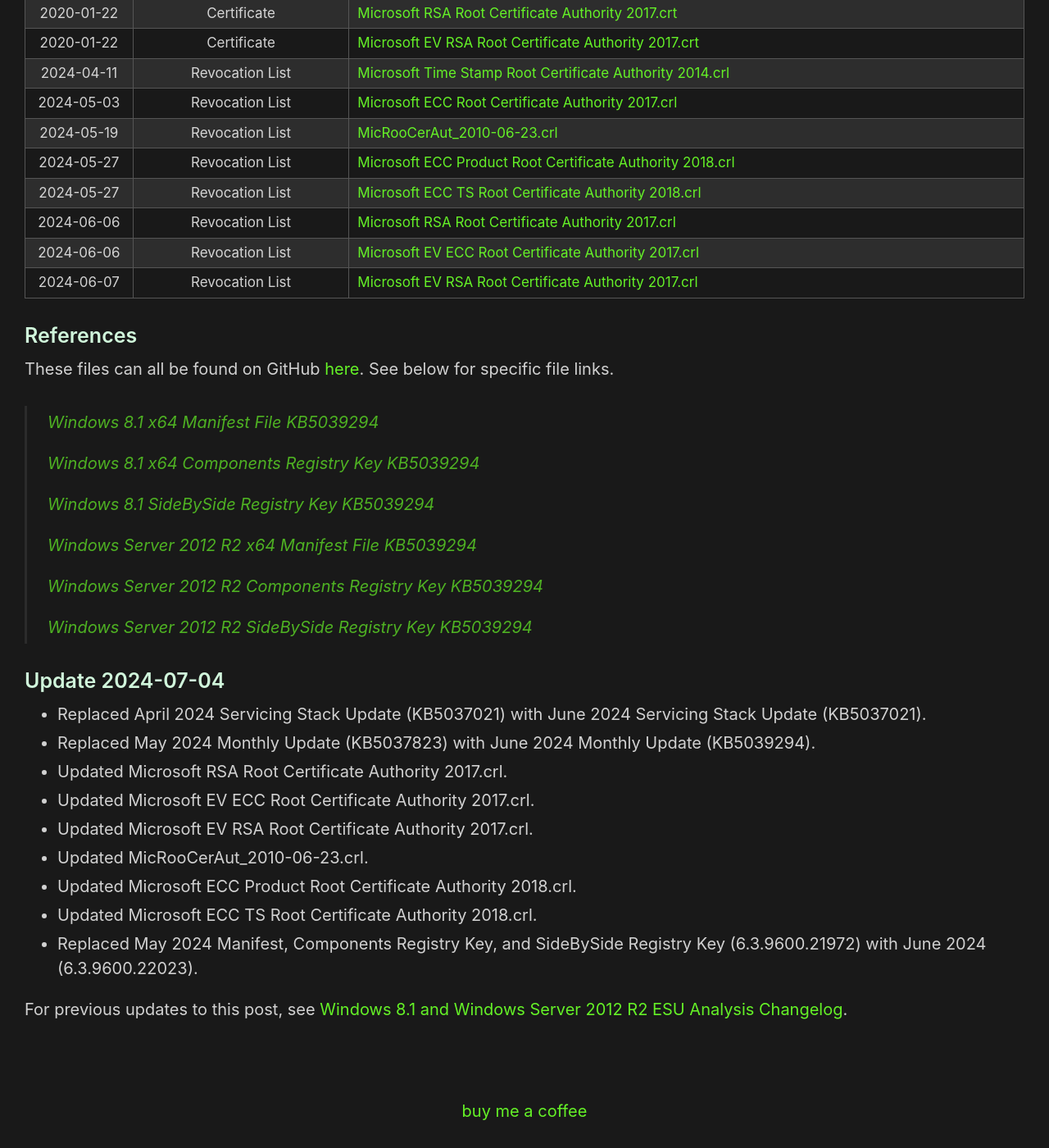
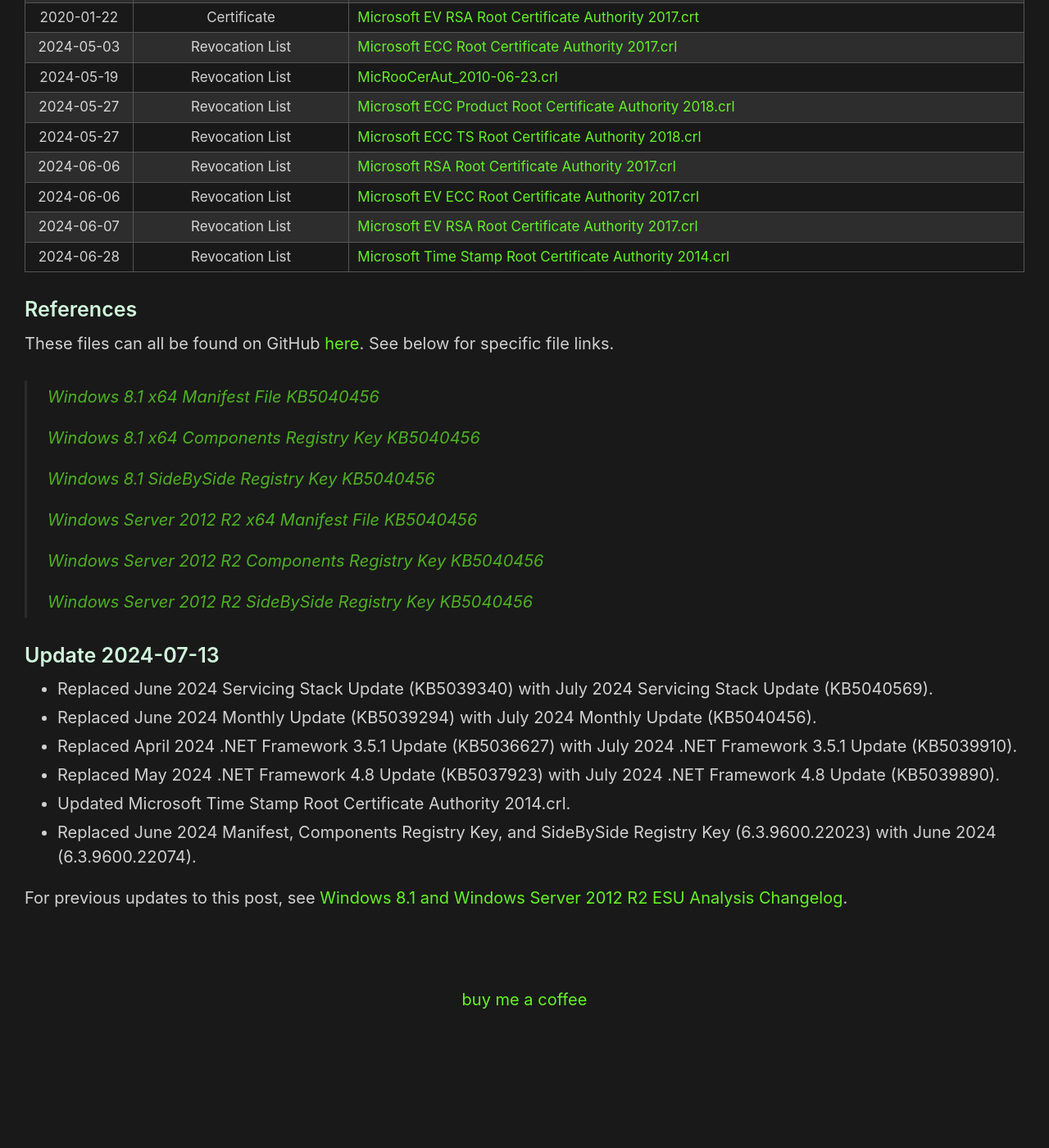
Before and after one commit to HackAndPwn/HackAndPwn.github.io, a Jekyll site: the page built from _posts/2024-01-21-windows-8.1-and-2012-r2-esu-analysis.md, in a window 1280 px wide and 1400 px high, scrolled down 3345 px. Shown: the whole window at 82% size. Built offline with Jekyll 4.4.1, drawn with Linux system fonts in a browser that asks for light colours; after the commit the page ends 4609 px from its top, so only the background shows below that; some of the changed text lies outside the part shown.

Commit message:
july 2024 updates

```diff
--- a/_posts/2024-01-21-windows-8.1-and-2012-r2-esu-analysis.md
+++ b/_posts/2024-01-21-windows-8.1-and-2012-r2-esu-analysis.md
@@ -2,7 +2,7 @@
 layout: post
 title: Windows 8.1 and Windows Server 2012 R2 ESU Analysis
 original_date: 2024-01-21
-date: 2024-07-04
+date: 2024-07-13
 ---
 
 The original Windows 7 ESU Analysis can be found [here](https://hackandpwn.com/windows-7-esu-analysis).  With the ending of support for Windows 8.1 and Server 2012 R2 in 2023, additional research was conducted to see if similar techniques would work for these operating systems as well.  It was determined that both Windows 8.1 and Windows Server 2012 R2 can be fully patched past the supported period.
@@ -17,35 +17,35 @@
 
 > <center><img src="/assets/2024-01-21-windows-8.1-and-2012-r2-esu-analysis/01.png"></center>
 
-### Install The Latest Servicing Stack Update (SSU) - KB5039340 (June 2024)
-Install [Windows8.1-KB5039340-x64.msu](https://github.com/HackAndPwn/Windows-8.1-And-Server-2012-R2-ESU-Analysis/raw/main/Patches/01_Windows8.1-KB5039340-x64.msu) and reboot the computer.
+### Install The Latest Servicing Stack Update (SSU) - KB5040569 (July 2024)
+Install [Windows8.1-KB5040569-x64.msu](https://github.com/HackAndPwn/Windows-8.1-And-Server-2012-R2-ESU-Analysis/raw/main/Patches/01_Windows8.1-KB5040569-x64.msu) and reboot the computer.
 
-### Install The Latest Monthly Cumulative Update Via Failed Reboot Technique - KB5039294 (June 2024)
-1. Install KB5039294 ( [Part 1](https://github.com/HackAndPwn/Windows-8.1-And-Server-2012-R2-ESU-Analysis/raw/main/Patches/02_Windows8.1-KB5039294-x64.zip.001) / [Part 2](https://github.com/HackAndPwn/Windows-8.1-And-Server-2012-R2-ESU-Analysis/raw/main/Patches/02_Windows8.1-KB5039294-x64.zip.002) / [Part 3](https://github.com/HackAndPwn/Windows-8.1-And-Server-2012-R2-ESU-Analysis/raw/main/Patches/02_Windows8.1-KB5039294-x64.zip.003) / [Part 4](https://github.com/HackAndPwn/Windows-8.1-And-Server-2012-R2-ESU-Analysis/raw/main/Patches/02_Windows8.1-KB5039294-x64.zip.004) / [Part 5](https://github.com/HackAndPwn/Windows-8.1-And-Server-2012-R2-ESU-Analysis/raw/main/Patches/02_Windows8.1-KB5039294-x64.zip.005) / [Part 6](https://github.com/HackAndPwn/Windows-8.1-And-Server-2012-R2-ESU-Analysis/raw/main/Patches/02_Windows8.1-KB5039294-x64.zip.006) ) and reboot the computer.  This will result in a failed update and rollback.
+### Install The Latest Monthly Cumulative Update Via Failed Reboot Technique - KB5040456 (July 2024)
+1. Install KB5040456 ( [Part 1](https://github.com/HackAndPwn/Windows-8.1-And-Server-2012-R2-ESU-Analysis/raw/main/Patches/02_Windows8.1-KB5040456-x64.zip.001) / [Part 2](https://github.com/HackAndPwn/Windows-8.1-And-Server-2012-R2-ESU-Analysis/raw/main/Patches/02_Windows8.1-KB5040456-x64.zip.002) / [Part 3](https://github.com/HackAndPwn/Windows-8.1-And-Server-2012-R2-ESU-Analysis/raw/main/Patches/02_Windows8.1-KB5040456-x64.zip.003) / [Part 4](https://github.com/HackAndPwn/Windows-8.1-And-Server-2012-R2-ESU-Analysis/raw/main/Patches/02_Windows8.1-KB5040456-x64.zip.004) / [Part 5](https://github.com/HackAndPwn/Windows-8.1-And-Server-2012-R2-ESU-Analysis/raw/main/Patches/02_Windows8.1-KB5040456-x64.zip.005) / [Part 6](https://github.com/HackAndPwn/Windows-8.1-And-Server-2012-R2-ESU-Analysis/raw/main/Patches/02_Windows8.1-KB5040456-x64.zip.006) ) and reboot the computer.  This will result in a failed update and rollback.
 2. Apply the  new Windows 8.1 or Server 2012 R2 SideBySide registry key linked below.
-3. Install KB5039294 again and reboot the computer.  This will result in a successful update.
+3. Install KB5040456 again and reboot the computer.  This will result in a successful update.
 
-### Install The Latest Monthly Cumulative Update Via Manifest/Component Technique - KB5039294 (June 2024)
+### Install The Latest Monthly Cumulative Update Via Manifest/Component Technique - KB5040456 (July 2024)
 If using the Manifest/Components registry key technique:
 1. Copy the manifest file linked below into the C:\Windows\WinSxS\Manifests folder.  This can be done by executing the following commands:
 > takeown /f C:\Windows\WinSxS\Manifests /a
 >
 > icacls C:\Windows\WinSxS\Manifests /grant Everyone:(F)
 >
-> copy amd64_microsoft-windows-s..edsecurityupdatesai_31bf3856ad364e35_6.3.9600.22023_none_59d36253f6255c85.manifest C:\Windows\WinSxS\Manifests
+> copy amd64_microsoft-windows-s..edsecurityupdatesai_31bf3856ad364e35_6.3.9600.22074_none_599e5301f64d0191.manifest C:\Windows\WinSxS\Manifests
 >
 > icacls C:\Windows\WinSxS\Manifests /remove Everyone
 >
 > icacls C:\Windows\WinSxS\Manifests /setowner "NT SERVICE\TrustedInstaller"
 2. Apply the new Windows 8.1 or Server 2012 R2 Components registry key linked below.
 3. Apply the new Windows 8.1 or Server 2012 R2 SideBySide registry key linked below.
-4. Install KB5039294 ( [Part 1](https://github.com/HackAndPwn/Windows-8.1-And-Server-2012-R2-ESU-Analysis/raw/main/Patches/02_Windows8.1-KB5039294-x64.zip.001) / [Part 2](https://github.com/HackAndPwn/Windows-8.1-And-Server-2012-R2-ESU-Analysis/raw/main/Patches/02_Windows8.1-KB5039294-x64.zip.002) / [Part 3](https://github.com/HackAndPwn/Windows-8.1-And-Server-2012-R2-ESU-Analysis/raw/main/Patches/02_Windows8.1-KB5039294-x64.zip.003) / [Part 4](https://github.com/HackAndPwn/Windows-8.1-And-Server-2012-R2-ESU-Analysis/raw/main/Patches/02_Windows8.1-KB5039294-x64.zip.004) / [Part 5](https://github.com/HackAndPwn/Windows-8.1-And-Server-2012-R2-ESU-Analysis/raw/main/Patches/02_Windows8.1-KB5039294-x64.zip.005) / [Part 6](https://github.com/HackAndPwn/Windows-8.1-And-Server-2012-R2-ESU-Analysis/raw/main/Patches/02_Windows8.1-KB5039294-x64.zip.006) ).
+4. Install KB5040456 ( [Part 1](https://github.com/HackAndPwn/Windows-8.1-And-Server-2012-R2-ESU-Analysis/raw/main/Patches/02_Windows8.1-KB5040456-x64.zip.001) / [Part 2](https://github.com/HackAndPwn/Windows-8.1-And-Server-2012-R2-ESU-Analysis/raw/main/Patches/02_Windows8.1-KB5040456-x64.zip.002) / [Part 3](https://github.com/HackAndPwn/Windows-8.1-And-Server-2012-R2-ESU-Analysis/raw/main/Patches/02_Windows8.1-KB5040456-x64.zip.003) / [Part 4](https://github.com/HackAndPwn/Windows-8.1-And-Server-2012-R2-ESU-Analysis/raw/main/Patches/02_Windows8.1-KB5040456-x64.zip.004) / [Part 5](https://github.com/HackAndPwn/Windows-8.1-And-Server-2012-R2-ESU-Analysis/raw/main/Patches/02_Windows8.1-KB5040456-x64.zip.005) / [Part 6](https://github.com/HackAndPwn/Windows-8.1-And-Server-2012-R2-ESU-Analysis/raw/main/Patches/02_Windows8.1-KB5040456-x64.zip.006) ).
 
-### Install The Latest .NET 3.5 Update - KB5036627 (April 2024)
-Install [Windows8.1-KB5036627-x64.msu](https://github.com/HackAndPwn/Windows-8.1-And-Server-2012-R2-ESU-Analysis/raw/main/Patches/03_Windows8.1-KB5036627-x64.msu).
+### Install The Latest .NET 3.5 Update - KB5039910 (July 2024)
+Install [Windows8.1-KB5039910-x64.msu](https://github.com/HackAndPwn/Windows-8.1-And-Server-2012-R2-ESU-Analysis/raw/main/Patches/03_Windows8.1-KB5039910-x64.msu).
 
-### Install The Latest .NET 4.8 Update - KB5037923 (May 2024)
-Install [Windows8.1-KB5037923-x64-ndp48.msu](https://github.com/HackAndPwn/Windows-8.1-And-Server-2012-R2-ESU-Analysis/raw/main/Patches/04_Windows8.1-KB5037923-x64-ndp48.msu).
+### Install The Latest .NET 4.8 Update - KB5039890 (July 2024)
+Install [Windows8.1-KB5039890-x64-ndp48.msu](https://github.com/HackAndPwn/Windows-8.1-And-Server-2012-R2-ESU-Analysis/raw/main/Patches/04_Windows8.1-KB5039890-x64-ndp48.msu).
 
 ### Install The Latest Root Certificate Updates
 Finally, the latest Microsoft Root Certificates need to be installed into the Local Computer Trusted Root Authority Certificate Store.  A batch file to automatically install all certificates and revocation lists can be found here: [Import.cmd](https://github.com/HackAndPwn/Windows-7-Patching/blob/master/08_Certs/Import.cmd)
@@ -60,7 +60,6 @@
 <tr><td>2020-01-22</td><td>Certificate</td><td style="text-align:left"><a href="https://github.com/HackAndPwn/Windows-7-Patching/raw/master/08_Certs/Microsoft%20EV%20ECC%20Root%20Certificate%20Authority%202017.crt">Microsoft EV ECC Root Certificate Authority 2017.crt</a></td></tr>
 <tr><td>2020-01-22</td><td>Certificate</td><td style="text-align:left"><a href="https://github.com/HackAndPwn/Windows-7-Patching/raw/master/08_Certs/Microsoft%20RSA%20Root%20Certificate%20Authority%202017.crt">Microsoft RSA Root Certificate Authority 2017.crt</a></td></tr>
 <tr><td>2020-01-22</td><td>Certificate</td><td style="text-align:left"><a href="https://github.com/HackAndPwn/Windows-7-Patching/raw/master/08_Certs/Microsoft%20EV%20RSA%20Root%20Certificate%20Authority%202017.crt">Microsoft EV RSA Root Certificate Authority 2017.crt</a></td></tr>
-<tr><td>2024-04-11</td><td>Revocation List</td><td style="text-align:left"><a href="https://github.com/HackAndPwn/Windows-7-Patching/raw/master/08_Certs/Microsoft%20Time%20Stamp%20Root%20Certificate%20Authority%202014.crl">Microsoft Time Stamp Root Certificate Authority 2014.crl</a></td></tr>
 <tr><td>2024-05-03</td><td>Revocation List</td><td style="text-align:left"><a href="https://github.com/HackAndPwn/Windows-7-Patching/raw/master/08_Certs/Microsoft%20ECC%20Root%20Certificate%20Authority%202017.crl">Microsoft ECC Root Certificate Authority 2017.crl</a></td></tr>
 <tr><td>2024-05-19</td><td>Revocation List</td><td style="text-align:left"><a href="https://github.com/HackAndPwn/Windows-7-Patching/raw/master/08_Certs/MicRooCerAut_2010-06-23.crl">MicRooCerAut_2010-06-23.crl</a></td></tr>
 <tr><td>2024-05-27</td><td>Revocation List</td><td style="text-align:left"><a href="https://github.com/HackAndPwn/Windows-7-Patching/raw/master/08_Certs/Microsoft%20ECC%20Product%20Root%20Certificate%20Authority%202018.crl">Microsoft ECC Product Root Certificate Authority 2018.crl</a></td></tr>
@@ -68,33 +67,31 @@
 <tr><td>2024-06-06</td><td>Revocation List</td><td style="text-align:left"><a href="https://github.com/HackAndPwn/Windows-7-Patching/raw/master/08_Certs/Microsoft%20RSA%20Root%20Certificate%20Authority%202017.crl">Microsoft RSA Root Certificate Authority 2017.crl</a></td></tr>
 <tr><td>2024-06-06</td><td>Revocation List</td><td style="text-align:left"><a href="https://github.com/HackAndPwn/Windows-7-Patching/raw/master/08_Certs/Microsoft%20EV%20ECC%20Root%20Certificate%20Authority%202017.crl">Microsoft EV ECC Root Certificate Authority 2017.crl</a></td></tr>
 <tr><td>2024-06-07</td><td>Revocation List</td><td style="text-align:left"><a href="https://github.com/HackAndPwn/Windows-7-Patching/raw/master/08_Certs/Microsoft%20EV%20RSA%20Root%20Certificate%20Authority%202017.crl">Microsoft EV RSA Root Certificate Authority 2017.crl</a></td></tr>
+<tr><td>2024-06-28</td><td>Revocation List</td><td style="text-align:left"><a href="https://github.com/HackAndPwn/Windows-7-Patching/raw/master/08_Certs/Microsoft%20Time%20Stamp%20Root%20Certificate%20Authority%202014.crl">Microsoft Time Stamp Root Certificate Authority 2014.crl</a></td></tr>
 </tbody></table>
 
 ### References
 
 These files can all be found on GitHub [here](https://github.com/HackAndPwn/Windows-8.1-And-Server-2012-R2-ESU-Analysis).  See below for specific file links.
 
-> [Windows 8.1 x64 Manifest File KB5039294](https://github.com/HackAndPwn/Windows-8.1-And-Server-2012-R2-ESU-Analysis/blob/main/2024_06/amd64_microsoft-windows-s..edsecurityupdatesai_31bf3856ad364e35_6.3.9600.22023_none_59d36253f6255c85.manifest)
+> [Windows 8.1 x64 Manifest File KB5040456](https://github.com/HackAndPwn/Windows-8.1-And-Server-2012-R2-ESU-Analysis/blob/main/2024_07/amd64_microsoft-windows-s..edsecurityupdatesai_31bf3856ad364e35_6.3.9600.22074_none_599e5301f64d0191.manifest)
 >
-> [Windows 8.1 x64 Components Registry Key KB5039294](https://github.com/HackAndPwn/Windows-8.1-And-Server-2012-R2-ESU-Analysis/blob/main/2024_06/8.1_x64_ComponentsRegistryKey.reg)
+> [Windows 8.1 x64 Components Registry Key KB5040456](https://github.com/HackAndPwn/Windows-8.1-And-Server-2012-R2-ESU-Analysis/blob/main/2024_07/8.1_x64_ComponentsRegistryKey.reg)
 >
-> [Windows 8.1 SideBySide Registry Key KB5039294](https://github.com/HackAndPwn/Windows-8.1-And-Server-2012-R2-ESU-Analysis/blob/main/2024_06/8.1_x64_SideBySideRegistryKey_x64.reg)
+> [Windows 8.1 SideBySide Registry Key KB5040456](https://github.com/HackAndPwn/Windows-8.1-And-Server-2012-R2-ESU-Analysis/blob/main/2024_07/8.1_x64_SideBySideRegistryKey_x64.reg)
 >
-> [Windows Server 2012 R2 x64 Manifest File KB5039294](https://github.com/HackAndPwn/Windows-8.1-And-Server-2012-R2-ESU-Analysis/blob/main/2024_06/amd64_microsoft-windows-s..edsecurityupdatesai_31bf3856ad364e35_6.3.9600.22023_none_59d36253f6255c85.manifest)
+> [Windows Server 2012 R2 x64 Manifest File KB5040456](https://github.com/HackAndPwn/Windows-8.1-And-Server-2012-R2-ESU-Analysis/blob/main/2024_07/amd64_microsoft-windows-s..edsecurityupdatesai_31bf3856ad364e35_6.3.9600.22074_none_599e5301f64d0191.manifest)
 >
-> [Windows Server 2012 R2 Components Registry Key KB5039294](https://github.com/HackAndPwn/Windows-8.1-And-Server-2012-R2-ESU-Analysis/blob/main/2024_06/Server_2012_R2_x64_ComponentsRegistryKey.reg)
+> [Windows Server 2012 R2 Components Registry Key KB5040456](https://github.com/HackAndPwn/Windows-8.1-And-Server-2012-R2-ESU-Analysis/blob/main/2024_07/Server_2012_R2_x64_ComponentsRegistryKey.reg)
 >
-> [Windows Server 2012 R2 SideBySide Registry Key KB5039294](https://github.com/HackAndPwn/Windows-8.1-And-Server-2012-R2-ESU-Analysis/blob/main/2024_06/Server_2012_R2_x64_SideBySideRegistryKey_x64.reg)
+> [Windows Server 2012 R2 SideBySide Registry Key KB5040456](https://github.com/HackAndPwn/Windows-8.1-And-Server-2012-R2-ESU-Analysis/blob/main/2024_07/Server_2012_R2_x64_SideBySideRegistryKey_x64.reg)
 
-### Update 2024-07-04
-* Replaced April 2024 Servicing Stack Update (KB5037021) with June 2024 Servicing Stack Update (KB5037021).
-* Replaced May 2024 Monthly Update (KB5037823) with June 2024 Monthly Update (KB5039294).
-* Updated Microsoft RSA Root Certificate Authority 2017.crl.
-* Updated Microsoft EV ECC Root Certificate Authority 2017.crl.
-* Updated Microsoft EV RSA Root Certificate Authority 2017.crl.
-* Updated MicRooCerAut_2010-06-23.crl.
-* Updated Microsoft ECC Product Root Certificate Authority 2018.crl.
-* Updated Microsoft ECC TS Root Certificate Authority 2018.crl.
-* Replaced May 2024 Manifest, Components Registry Key, and SideBySide Registry Key (6.3.9600.21972) with June 2024 (6.3.9600.22023).
+### Update 2024-07-13
+* Replaced June 2024 Servicing Stack Update (KB5039340) with July 2024 Servicing Stack Update (KB5040569).
+* Replaced June 2024 Monthly Update (KB5039294) with July 2024 Monthly Update (KB5040456).
+* Replaced April 2024 .NET Framework 3.5.1 Update (KB5036627) with July 2024 .NET Framework 3.5.1 Update (KB5039910).
+* Replaced May 2024 .NET Framework 4.8 Update (KB5037923) with July 2024 .NET Framework 4.8 Update (KB5039890).
+* Updated Microsoft Time Stamp Root Certificate Authority 2014.crl.
+* Replaced June 2024 Manifest, Components Registry Key, and SideBySide Registry Key (6.3.9600.22023) with June 2024 (6.3.9600.22074).
 
 For previous updates to this post, see [Windows 8.1 and Windows Server 2012 R2 ESU Analysis Changelog](https://hackandpwn.com/windows-8.1-and-2012-r2-esu-analysis-changelog/).
```
Also changed, not shown: _posts/2020-05-23-windows-7-esu-patching-changelog.md (+10 -0 lines), _posts/2020-05-23-windows-7-esu-patching.md (+10 -14 lines), _posts/2020-09-12-windows-7-esu-analysis-updates-changelog.md (+5 -0 lines), _posts/2020-09-12-windows-7-esu-analysis-updates.md (+17 -18 lines), _posts/2024-01-21-windows-8.1-and-2012-r2-esu-analysis-changelog.md (+11 -0 lines).
